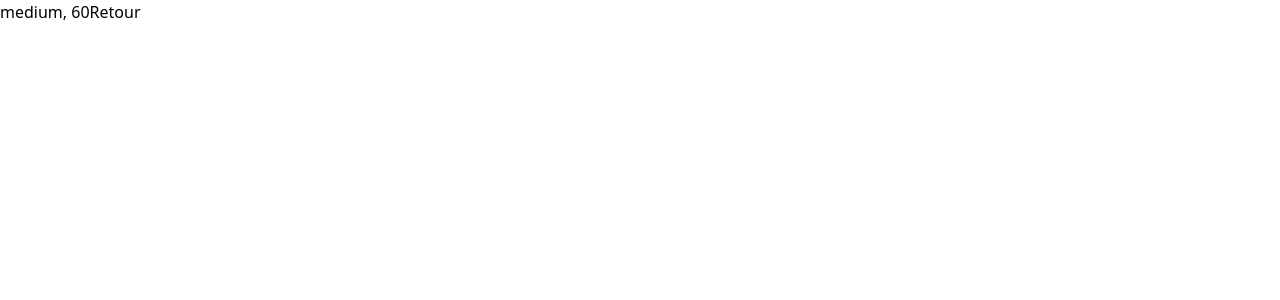
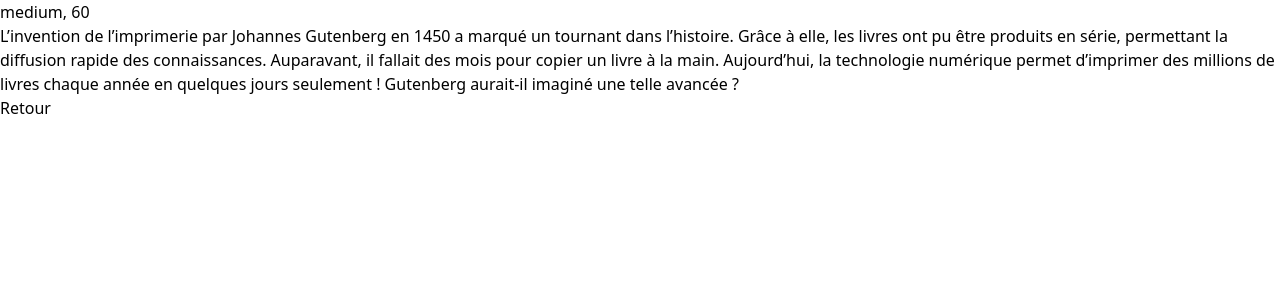
Before and after one commit to Raouf404/TypeTest, a React (Vite) app: page /test in a window 1280 px wide. Shown: the top 300 px of the page. Built offline with nearby package versions, Linux system fonts and the light colour scheme.

Commit message:
Show the chosen's difficulty text

```diff
--- /dev/null
+++ b/src/constants/index.ts
@@ -0,0 +1,5 @@
+import easyTexts from "./easy.json";
+import mediumTexts from "./medium.json";
+import hardTexts from "./hard.json";
+
+export { easyTexts, mediumTexts, hardTexts };
--- a/src/pages/Hero.tsx
+++ b/src/pages/Hero.tsx
@@ -6,7 +6,7 @@ const Hero: React.FC = () => {
   const [showModal, setShowModal] = useState(false);
 
   return (
-    <section className="flex">
+    <main className="flex">
       <div className="h-screen w-1/2 flex flex-col justify-center px-[80px] bg-beige">
         <h1 className="mb-2 text-6xl font-bold">
           Testez la vitesse de votre écriture!
@@ -33,7 +33,7 @@ const Hero: React.FC = () => {
         />
       </div>
       {showModal && <Modal onClick={() => setShowModal(false)} />}
-    </section>
+    </main>
   );
 };
 
--- a/src/pages/Test.tsx
+++ b/src/pages/Test.tsx
@@ -1,14 +1,27 @@
 import { useSettings } from "../utils/SettingsProvider";
 import { Link } from "react-router-dom";
+import { easyTexts, mediumTexts, hardTexts } from "../constants";
 
 const Test: React.FC = () => {
-  const { difficulty, time } = useSettings();
+  const { difficulty, time } = useSettings() as {
+    difficulty: "easy" | "medium" | "hard";
+    time: number;
+  };
+  const texts = {
+    easy: easyTexts.texts,
+    medium: mediumTexts.texts,
+    hard: hardTexts.texts,
+  };
+  const selectedText = texts[difficulty][Math.floor(Math.random() * 6)];
 
   return (
-    <section>
-      {difficulty}, {time}
+    <main>
+      <div>
+        {difficulty}, {time}
+      </div>
+      <div>{selectedText}</div>
       <Link to="/">Retour</Link>
-    </section>
+    </main>
   );
 };
 
```
